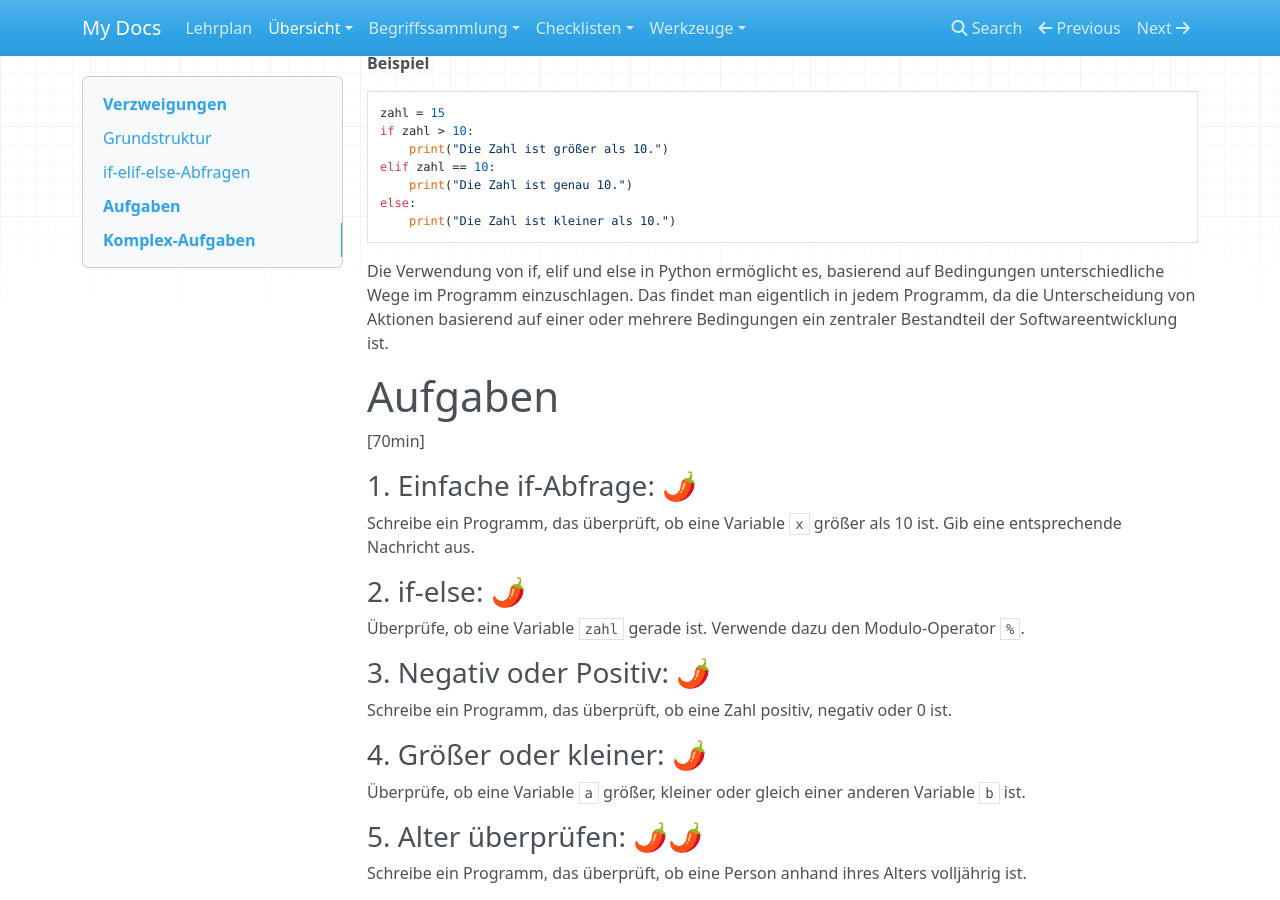
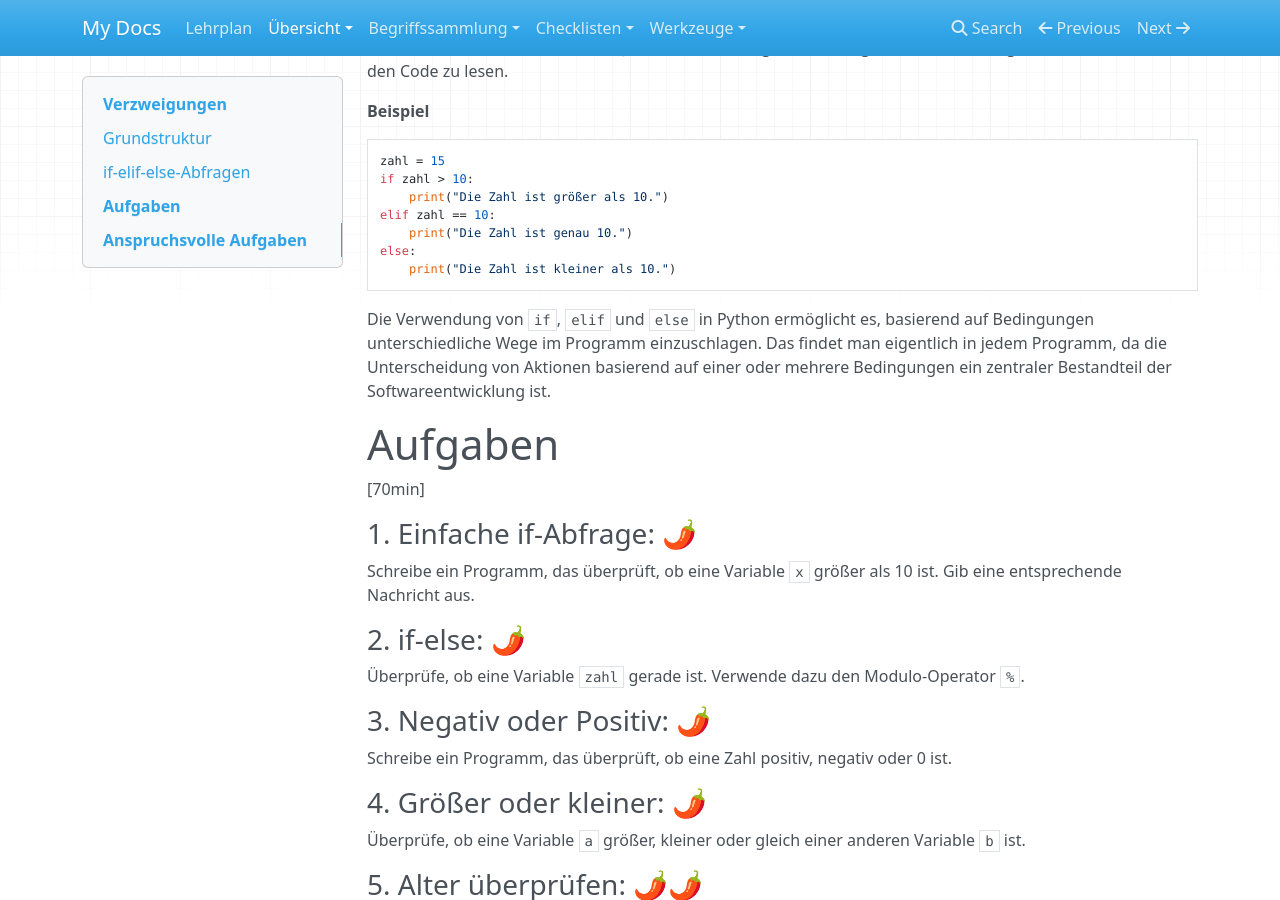
Before and after one commit to kevinsuelzle/Python_Wiki, an MkDocs documentation site: the page built from docs/lehrplan/python_grundlagen/if_elif_else/if_elif_else.md, in a window 1280 px wide and 900 px high, scrolled down 1774 px. Built offline with MkDocs 1.6.1, drawn with Linux system fonts in a browser that asks for light colours; nearby versions of some CDN libraries; some of the changed text lies outside the part shown.

````diff
--- a/docs/lehrplan/python_grundlagen/if_elif_else/if_elif_else.md
+++ b/docs/lehrplan/python_grundlagen/if_elif_else/if_elif_else.md
@@ -89,7 +89,7 @@ else:
     print("Die Zahl ist kleiner als 10.")
 ```
 
-Die Verwendung von if, elif und else in Python ermöglicht es, basierend auf Bedingungen unterschiedliche Wege im
+Die Verwendung von `if`, `elif` und `else` in Python ermöglicht es, basierend auf Bedingungen unterschiedliche Wege im
 Programm einzuschlagen. Das findet man eigentlich in jedem Programm, da die Unterscheidung von Aktionen basierend auf
 einer oder mehrere Bedingungen ein zentraler Bestandteil der Softwareentwicklung ist.
 
@@ -143,7 +143,7 @@ Erstelle ein Programm, das unterschiedliche Eintrittspreise basierend auf dem Wo
 ### 19. **Schaltjahr**: 🌶️🌶️🌶️
 Schreibe ein Programm, das überprüft, ob ein gegebenes Jahr ein Schaltjahr ist oder nicht.
 
-# Komplex-Aufgaben
+# Anspruchsvolle Aufgaben
 [30min]
 ### **Benutzereingaben filtern und sortieren** 🌶️🌶️🌶️
 
````
Also changed, not shown: other parts of docs/lehrplan/python_grundlagen/if_elif_else/if_elif_else.md (+1 -1 lines), docs/checklists/checklist_1.md (+1 -1 lines).
